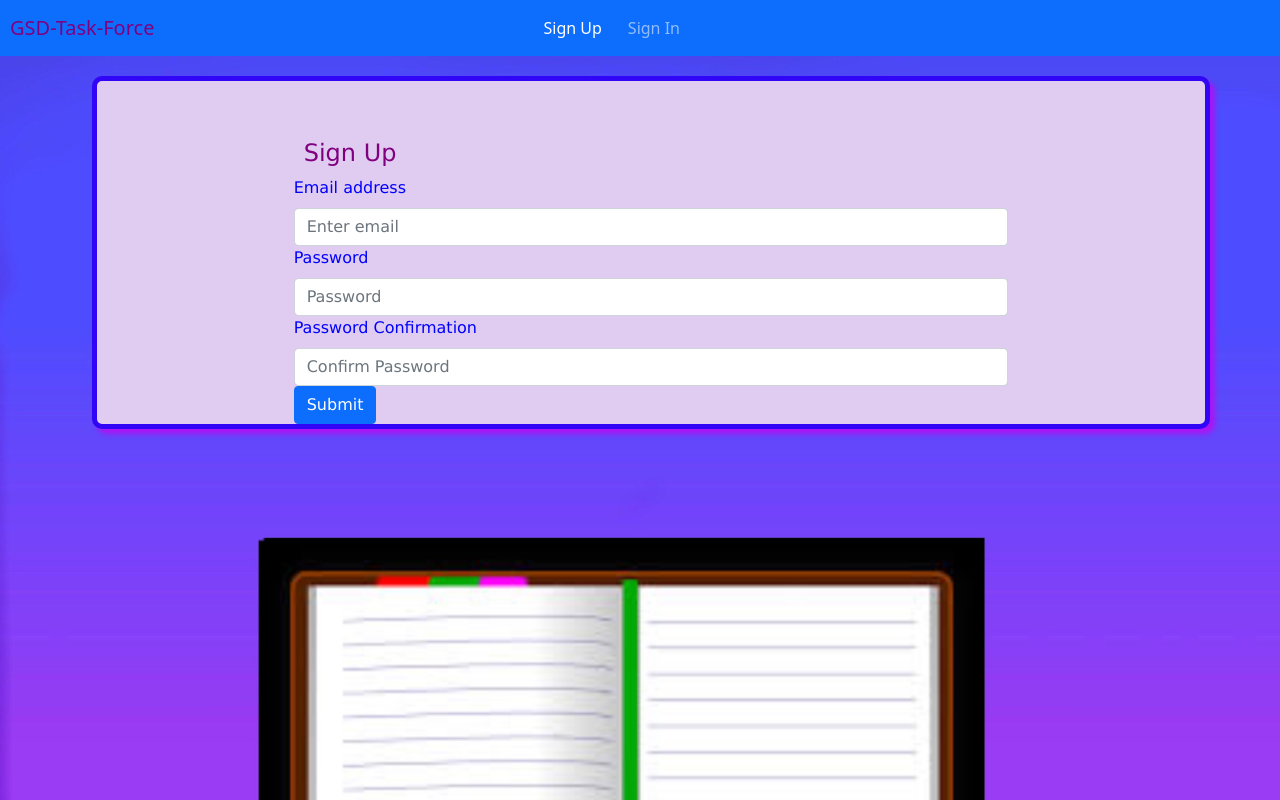
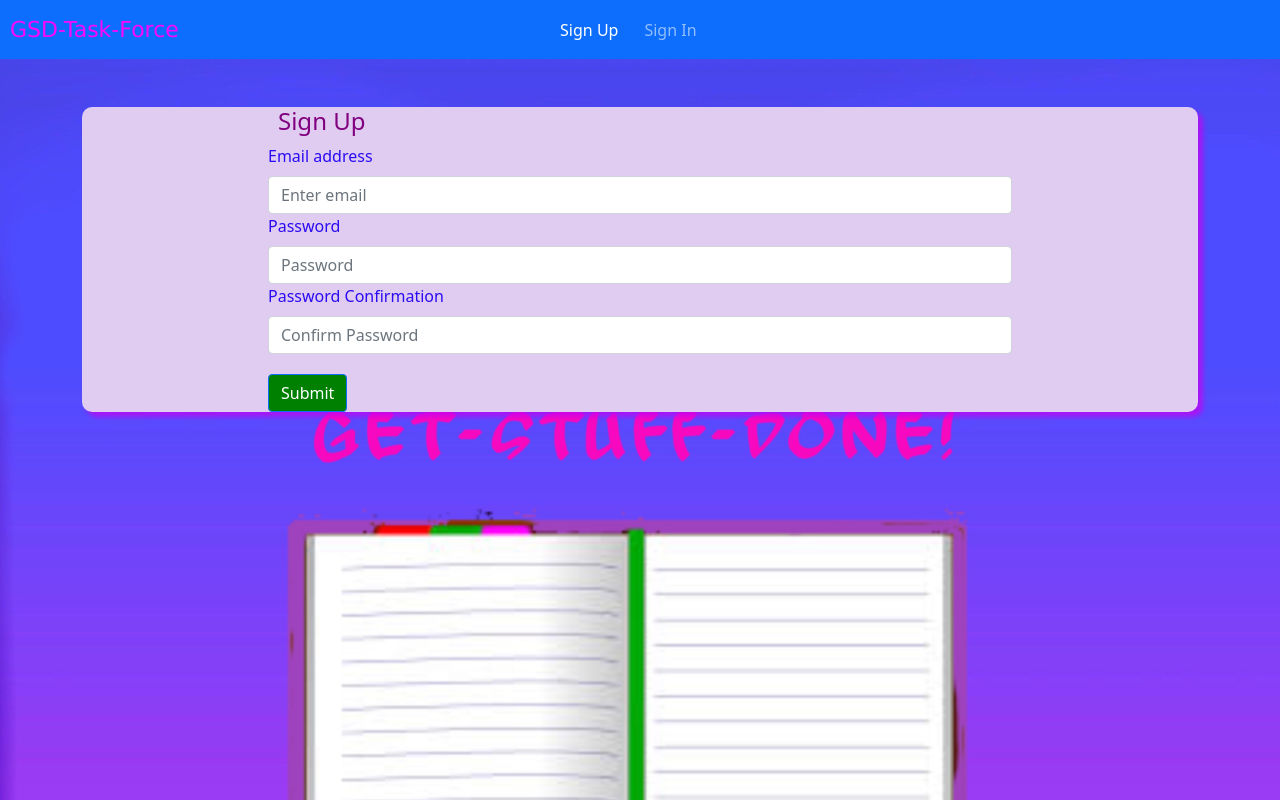
Before and after one commit to GSD-Task-Force/GSD-Task-Force-client, a React (Create React App) app: page /sign-up in a window 1280 px wide. Built offline with nearby package versions, Linux system fonts and the light colour scheme.

Commit message:
updated css.

```diff
--- a/src/components/Header/Header.js
+++ b/src/components/Header/Header.js
@@ -36,11 +36,12 @@ const Header = ({ user }) => (
       <Link
         to='/'
         style={{
-          color: 'purple',
+          color: 'rgb(251, 8, 251)',
           padding: '5px 0px 0px 0px',
-          textDecoration: 'none'
-        }}>
-GSD-Task-Force
+          textDecoration: 'none',
+          fontSize: '22px',
+          fontFamily: 'Geneva, Verdana, sans-serif'
+        }}>GSD-Task-Force
       </Link>
     </Navbar.Brand>
     <Navbar.Toggle aria-controls='basic-navbar-nav' />
--- a/src/components/auth/ChangePassword.js
+++ b/src/components/auth/ChangePassword.js
@@ -76,7 +76,7 @@ render () {
               onChange={this.handleChange}
             />
           </Form.Group>
-          <Button variant='primary' type='submit'>Submit</Button>
+          <Button className='submitBt' type='submit'>Submit</Button>
         </Form>
       </div>
     </div>
--- a/src/components/auth/SignIn.js
+++ b/src/components/auth/SignIn.js
@@ -52,7 +52,7 @@ render () {
   const { email, password } = this.state
 
   return (
-    <div className='row'>
+    <div className='sign'>
       <div className='col-sm-10 col-md-8 mx-auto mt-5'>
         <h4>Sign In</h4>
         <Form onSubmit={this.onSignIn}>
@@ -78,7 +78,7 @@ render () {
               onChange={this.handleChange}
             />
           </Form.Group>
-          <Button variant='primary' type='submit'>Submit</Button>
+          <Button className='signBt' type='submit'>Submit</Button>
         </Form>
       </div>
     </div>
--- a/src/components/auth/SignUp.js
+++ b/src/components/auth/SignUp.js
@@ -53,7 +53,7 @@ render () {
   const { email, password, passwordConfirmation } = this.state
 
   return (
-    <div className='row'>
+    <div className='sign'>
       <div className='col-sm-10 col-md-8 mx-auto mt-5'>
         <h4>Sign Up</h4>
         <Form onSubmit={this.onSignUp}>
@@ -90,7 +90,7 @@ render () {
               onChange={this.handleChange}
             />
           </Form.Group>
-          <Button variant='primary' type='submit'>Submit</Button>
+          <Button className='signBt' type='submit'>Submit</Button>
         </Form>
       </div>
     </div>
--- a/src/components/tasks/Card.js
+++ b/src/components/tasks/Card.js
@@ -4,7 +4,7 @@ import { Link } from 'react-router-dom'
 function Card (props) {
   return (
     <div className='card' key={props._id}>
-      <input
+      <input className='check'
         type='checkbox'
         value={props.clicked}
         name={props._id}
@@ -12,15 +12,9 @@ function Card (props) {
         onClick={props.handleClick}></input>
       <div className='card-body'>
         <Link to={`/tasks/${props._id}`}>
-          <h5
-            className='card-title'>
-            {props.title}
-          </h5>
+          <h5 className='card-title'>{props.title}</h5>
         </Link>
-        <p
-          className='card-text'>
-          {props.description}
-        </p>
+        <p className='card-text'>{props.description}</p>
       </div>
     </div>
   )
--- a/src/components/tasks/CheckedCard.js
+++ b/src/components/tasks/CheckedCard.js
@@ -4,7 +4,7 @@ import { Link } from 'react-router-dom'
 function CheckedCard (props) {
   return (
     <div className='card' key={props._id}>
-      <input
+      <input className='check'
         type='checkbox'
         value={props.clicked}
         name={props._id}
--- a/src/components/tasks/IndexTasks.js
+++ b/src/components/tasks/IndexTasks.js
@@ -110,6 +110,7 @@ class IndexTasks extends Component {
                     title={task.title}
                     description={task.description}
                   />
+
                 )
               } else {
                 return (
@@ -166,7 +167,7 @@ class IndexTasks extends Component {
         }
 
         return (
-          <>
+          <div className='taskList' >
             <input type='text' onChange={this.inputHandler} />
             <form onSubmit={this.handleSubmit}>
               <select onChange={ event => this.handleSubmit(event) }>
@@ -176,8 +177,8 @@ class IndexTasks extends Component {
               </select>
             </form>
             <h3>Task List:</h3>
-            <ul>{taskJSX}</ul>
-          </>
+            <ul className='d-flex flex-wrap' >{taskJSX}</ul>
+          </div>
         )
       }
 }
--- a/src/components/tasks/TaskCreate.js
+++ b/src/components/tasks/TaskCreate.js
@@ -68,7 +68,7 @@ class TaskCreate extends Component {
                 onChange={this.handleChange}
               />
             </Form.Group>
-            <Button variant='primary' type='submit'>
+            <Button className='createBt' type='submit'>
             Submit
             </Button>
           </Form>
--- a/src/components/tasks/UpdateTask.js
+++ b/src/components/tasks/UpdateTask.js
@@ -93,7 +93,7 @@ render () {
             onChange={this.handleChange}
           />
         </Form.Group>
-        <Button variant='primary' type='submit'>
+        <Button className='submitBt' type='submit'>
         Submit
         </Button>
       </Form>
--- a/src/index.scss
+++ b/src/index.scss
@@ -27,6 +27,9 @@ body{
     margin-left: 10px;
     margin-top: 20px;
 }
+.createBt{
+    margin-top: 20px;
+}
 .box1{
     // UpdateTask [line 72 - 100]
     align-items: center;
@@ -47,35 +50,52 @@ body{
 }
 .box2 {
 
-    // show task [lines 65 - 77]
+    // Update / Delete page (in ShowTask) [lines 65 - 77]
     align-items: center;
     background-color: rgb(224, 204, 240);
     border: 5px solid rgb(49, 5, 245);
     color: blue;
     display: block;
-    font-family: 'Lucida Sans', 'Lucida Sans Regular', 'Lucida Grande', 'Lucida Sans Unicode', Geneva, Verdana, sans-serif,
-        serif;
-    height: 20%;
-    justify-content: center;
-    overflow: auto;
     border-radius: 10px;
     box-shadow: 5px 05px 5px 0px rgba(195, 4, 243, 0.75);
     padding-top: 10px;
     margin-left: 10px;
     margin-top: 20px;
+    text-align: center;
+
 }
 .card{
     // LIST CARDS
-    // IndexTask [line 47]
+    // Card & CheckedCard [line 47]
+    width: 250px;
     background-color: rgb(224, 204, 240);
     color:rgba(38, 7, 243, 0.982);
     border-radius: 10px;
     border-color: rgb(2, 199, 243);
 }
-// .des-tit{
-//     color: #e5e27e;
-//     margin: 10px;
-// }
+.sign{
+    //sign up & sign in
+
+    background-color: rgb(224, 204, 240);
+    color:rgba(38, 7, 243, 0.982);
+    border-radius: 10px;
+    border-color: rgb(2, 199, 243);
+    box-shadow: 5px 05px 5px 0px rgba(195, 4, 243, 0.75);
+}
+.signBt{
+    // sign up and sign in buttons
+    background-color: green;
+    margin-top: 20px;
+}
+.row{
+    // Change password
+
+    background-color: rgb(224, 204, 240);
+    color:rgba(38, 7, 243, 0.982);
+    border-radius: 10px;
+    border-color: rgb(2, 199, 243);
+    box-shadow: 5px 05px 5px 0px rgba(195, 4, 243, 0.75);
+}
 
 h4{
     margin-left: 10px;
@@ -88,9 +108,7 @@ h3{
     color: rgb(34, 1, 34);
     font-style: normal;
 }
-// h6{
-//     margin-left: 25%;
-// }
+
 a{
     color: purple;
     // font-style: italic;
@@ -102,9 +120,7 @@ a:hover{
     // IndexTask [homepage]
     color: red;
 }
-// heading{
-//     background-color: blue;
-// }
+
 .delBt{
     // In show task [line 74]
 
@@ -118,7 +134,7 @@ a:hover{
 
 }
 .upBt{
-    //
+    // update button
 margin-left: 25px;
 background-image: url('./images/edit.jpg');
 background-repeat: no-repeat;
@@ -127,66 +143,51 @@ background-color: white;
 color: blue;
 border-radius: 10%;
 }
-.pageTitle{
-    // IndexTask [line 59]
-    align-items: center;
-    background-color: rgb(178, 151, 199);
-    border: 5px solid rgb(49, 5, 245);
-    color: blue;
-    display: block;
-    font-family: 'Lucida Sans',
-    'Lucida Sans Regular',
-    'Lucida Grande',
-    'Lucida Sans Unicode',
-    Geneva,
-    Verdana,
-    sans-serif,
-    serif;
-    height: 20%;
-    // justify-content: center;
-    // overflow: auto;
-    border-radius: 10px;
-    box-shadow: 5px 05px 5px 0px rgba(195, 4, 243, 0.75);
-    padding-top: 10px;
-    margin-left: 10px;
-    margin-top: 20px;
+.submitBt{
+    margin-top: 35px;
 }
-.row{
-// show task [lines 65 - 77]
-align-items: center;
-background-color: rgb(224, 204, 240);
-border: 5px solid rgb(49, 5, 245);
-color: blue;
-display: block;
-font-family: 'Lucida Sans',
-'Lucida Sans Regular',
-'Lucida Grande',
-'Lucida Sans Unicode',
-Geneva,
-Verdana,
-sans-serif,
-serif;
-height: 20%;
-justify-content: center;
-overflow: auto;
-border-radius: 10px;
-box-shadow: 5px 05px 5px 0px rgba(195, 4, 243, 0.75);
-padding-top: 10px;
-margin-left: 10px;
-margin-top: 20px;
-}
+// .pageTitle{
+//     // IndexTask [line 59]
+//     align-items: center;
+//     background-color: rgb(178, 151, 199);
+//     border: 5px solid rgb(49, 5, 245);
+//     color: blue;
+//     //display: block;
+//     font-family: 'Lucida Sans',
+//     'Lucida Sans Regular',
+//     'Lucida Grande',
+//     'Lucida Sans Unicode',
+//     Geneva,
+//     Verdana,
+//     sans-serif,
+//     serif;
+
+
+//     border-radius: 10px;
+//     box-shadow: 5px 05px 5px 0px rgba(195, 4, 243, 0.75);
+//     padding-top: 10px;
+//     margin-left: 10px;
+//     margin-top: 20px;
+// }
 
 .d-flex{
+    //
     display: flex;
     //margin-inline-end: 0px;
     margin-left: 32%;
 }
 .check{
+    // Card & CheckedCard
     margin-left: 10px;
     margin-top: 10px;
     width: 25px;
     height: 25px;
-
-
-
 }
+.taskList{
+    // IndexTask [170]
+    background-color: rgb(191, 168, 208);
+    border-radius: 10px;
+    box-shadow: 5px 05px 5px 0px rgba(195, 4, 243, 0.75);
+    border: 5px solid rgb(22, 83, 188);
+    color: blue;
+}
```
Also changed, not shown: src/images/background.jpg.
